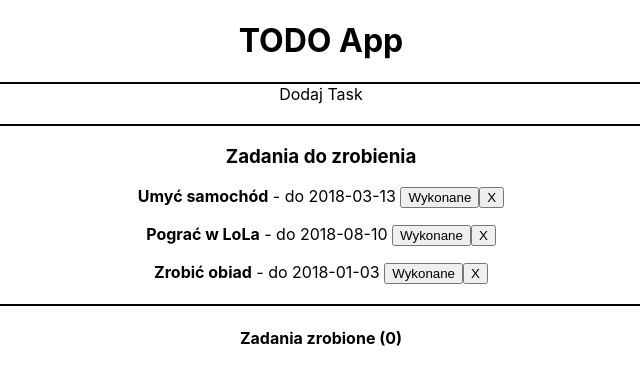
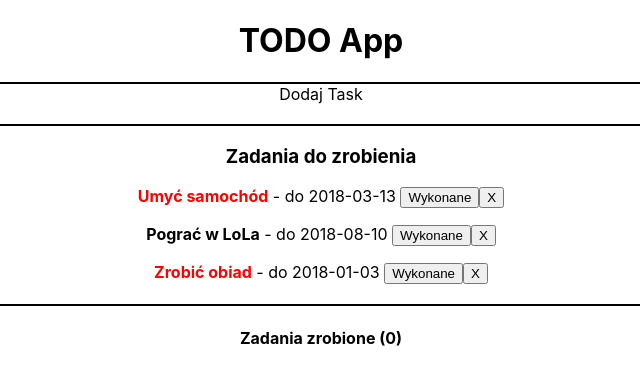
Before and after one commit to JacobOsowsky/ToDo, a React (Create React App) app: page / in a window 1280 px wide. Shown: the top 384 px of the page, without its empty margins (319-959 px from the left). Built offline with nearby package versions, Linux system fonts and the light colour scheme.

Commit message:
add red color to important tasks, change look of done tasks

```diff
--- a/src/components/App.js
+++ b/src/components/App.js
@@ -18,7 +18,7 @@ class App extends Component {
         id: 1,
         text: 'Pograć w LoLa',
         date: '2018-08-10',
-        important: true,
+        important: false,
         active: true,
         finishDate: null
       },
--- a/src/components/Task.js
+++ b/src/components/Task.js
@@ -1,16 +1,32 @@
 import React from 'react';
 
 const Task = (props) => {
+    const style = {
+        color: "red"
+    }
+    const important = props.important
+    if(props.active){
     return (
         <div className="task">
             <p>
-                <strong>{props.text}</strong>
+                <strong style = {important ? style : null}>{props.text}</strong>
                 <span> - do {props.date} </span>
                 <button onClick={()=>props.done(props.id)}>Wykonane</button>
                 <button onClick={()=>props.delete(props.id)}>X</button>
             </p>
         </div>
-     );
+     );} else {
+         const getDate = new Date(props.finish).toLocaleString()
+         return (
+        <div className="task">
+        <p>
+            <strong>{props.text}</strong>
+            <em> (Zrobić do {props.date}) </em> <br></br>
+            <span> - potwierdzenie wykonania {getDate}</span>
+            <button onClick={()=>props.delete(props.id)}>X</button>
+        </p>
+    </div>
+     )}
 }
 
 export default Task;
--- a/src/components/TaskList.js
+++ b/src/components/TaskList.js
@@ -5,9 +5,29 @@ const TaskList = (props) => {
 const active = props.tasks.filter(task=>task.active);
 const done = props.tasks.filter(task=>!task.active)
     const activeTasks = active.map(task=>
-    <Task key={task.id} text={task.text} date={task.date} done={props.done} delete={props.delete} id={task.id}/>)
+    <Task
+    key={task.id}
+    text={task.text}
+    date={task.date}
+    done={props.done}
+    delete={props.delete}
+    id={task.id}
+    important={task.important}
+    active={task.active}
+    finish={task.finishDate}
+    />)
     const doneTasks = done.map(task=>
-        <Task key={task.id} text={task.text} date={task.date} done={props.done} delete={props.delete} id={task.id}/>)
+        <Task
+        key={task.id}
+        text={task.text}
+        date={task.date}
+        done={props.done}
+        delete={props.delete}
+        id={task.id}
+        important={task.important}
+        active={task.active}
+        finish={task.finishDate}
+        />)
     return (
         <>
             <div className="todo">
```
